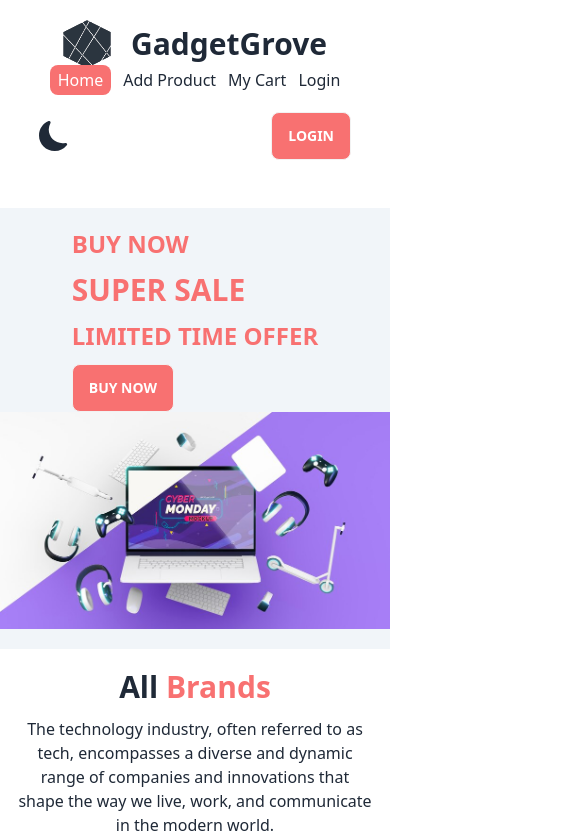
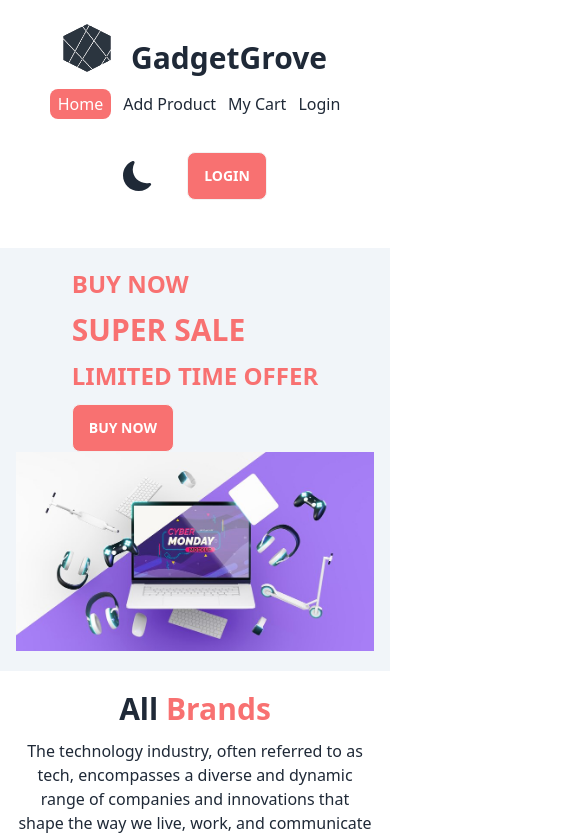
Before and after one commit to assadujjaman112/brandshop-client-side-assignment-10, a React (Vite) app: page / in a window 390 px wide. Shown: the top 839 px of the page, 585 px wide, since content can reach past the window. Built offline with nearby package versions, Linux system fonts and the light colour scheme; no server answers.

Commit message:
completed the project

```diff
--- a/src/components/Product.jsx
+++ b/src/components/Product.jsx
@@ -8,7 +8,7 @@ const Product = ({ product }) => {
         <img className="w-full h-64 rounded-t-lg" src={image} alt="" />
       </div>
       <div className="ml-5 my-5">
-        <h1 className="text-xl font-bold">Name : {name}</h1>
+        <h1 className="text-xl md:text-sm lg:text-xl font-bold">Name : {name}</h1>
         <p className="font-bold">Brand Name : {brand}</p>
         <p className="font-bold">Type : {type}</p>
         <p className="font-bold">Price : {price}</p>
--- a/src/components/header/Navbar.jsx
+++ b/src/components/header/Navbar.jsx
@@ -31,15 +31,15 @@ const Navbar = () => {
     setMode(currentMode);
   }, []);
   return (
-    <div className="w-4/5 mx-auto lg:flex items-center justify-between my-2 dark:text-white py-5 mt-0">
-      <div className="flex items-center justify-center gap-5">
+    <div className="w-4/5 mx-auto flex  flex-col lg:flex-row items-center justify-between my-2 dark:text-white py-5 mt-0">
+      <div className="flex items-center justify-center gap-5 space-y-5 md:space-y-0">
         <div className="">
           <img className="w-12 h-12  dark:text-white" src={logo} alt="" />
         </div>
         <h1 className="text-3xl font-bold">GadgetGrove</h1>
       </div>
       <div>
-        <ul className="flex gap-3 justify-center">
+        <ul className="flex gap-3 justify-center my-4 lg:my-0">
           <li>
             <NavLink
               to="/"
@@ -100,13 +100,13 @@ const Navbar = () => {
       </div>
       <div>
         {user && (
-          <div className="flex gap-5 items-center">
+          <div className="flex gap-5 justify-center items-center">
             <img className="w-14 rounded-full" src={user.photoURL} alt="" />
             <h1>{user.displayName}</h1>
           </div>
         )}
       </div>
-      <div className=" flex justify-between my-5 lg:my-0 ">
+      <div className=" flex justify-center my-5 lg:my-0">
         <button onClick={handleMode} className="w-16">
           {mode === "light" ? (
             <BsFillMoonFill className="text-3xl"></BsFillMoonFill>
--- a/src/pages/AddProduct.jsx
+++ b/src/pages/AddProduct.jsx
@@ -34,7 +34,7 @@ const AddProduct = () => {
   };
   return (
     <div>
-      <div className="w-4/5 mx-auto bg-[#F4F3F0] p-10 mt-5 md:mt-10 lg:mt-16 rounded-md">
+      <div className="w-4/5 mx-auto bg-[#F4F3F0] p-10 my-5 md:my-10 lg:my-16 rounded-md">
         <h1 className="text-center text-3xl font-bold mb-5">Add New Product</h1>
         <form onSubmit={handleAddProduct}>
           {/* Image and Name */}
--- a/src/pages/Home.jsx
+++ b/src/pages/Home.jsx
@@ -11,7 +11,7 @@ const Home = () => {
     <div>
       <div>
         <div className="py-5 md:py-10 lg:py-16 bg-slate-100 mb-5 md:mb-10 lg:mb-16 dark:bg-slate-50">
-          <div className="flex flex-col md:flex-row w-full md:w-4/5 mx-auto justify-between items-center">
+          <div className="flex flex-col md:flex-row w-11/12 md:w-4/5 mx-auto justify-between items-center">
             <div className="space-y-3">
               <h2 className="text-2xl md:text-3xl lg:text-4xl text-red-400 font-bold">
                 BUY NOW
@@ -54,12 +54,12 @@ const Home = () => {
             suggestions about this website and/or any other issues that you wish
             to raise.
           </p>
-          <div className="flex justify-evenly items-center w-11/12 md:w-4/5 mx-auto bg-red-50 py-20 px-16 rounded-lg">
+          <div className="flex flex-col md:flex-row justify-evenly items-center w-11/12 md:w-4/5 mx-auto bg-red-50 py-20 px-16 rounded-lg">
             <p className="font-bold flex items-center gap-3">
               <AiOutlineMail className="text-2xl"></AiOutlineMail>{" "}
               gadgetgrove@gmail.com
             </p>
-            <p className="font-bold flex items-center gap-3">
+            <p className="font-bold flex items-center gap-3 my-3 md:my-0">
               <AiFillPhone className="text-2xl"></AiFillPhone> 01209783421
             </p>
             <p className="font-bold flex items-center gap-3">
@@ -72,7 +72,7 @@ const Home = () => {
           <h1 className="text-center text-3xl md:text-4xl lg:text-5xl font-bold mb-3 md:mb-5 lg:mb-8 dark:text-white">
             Supp<span className="text-red-400">ort</span>
           </h1>
-          <div className="flex py-20 px-16 rounded-lg bg-red-50">
+          <div className="flex flex-col md:flex-row space-y-3 md:space-y-0 py-20 px-16 rounded-lg bg-red-50">
             <div>
               <div className="flex justify-center">
                 <BiSupport className=" text-6xl mb-3"></BiSupport>
--- a/src/pages/MyCart.jsx
+++ b/src/pages/MyCart.jsx
@@ -10,7 +10,7 @@ const MyCart = () => {
   const[myProducts, setMyProducts] = useState(filteredAllProduct)
   return (
     <div className="bg-red-50 py-5 md:py-10 lg:py-16">
-      <div className="w-11/12 md:w-4/5 mx-auto">
+      <div className="w-11/12 lg:w-4/5 mx-auto">
         <h1 className="text-center font-bold text-3xl md:text-4xl lg:text-5xl">
           My <span className="text-red-400">Products</span>{" "}
         </h1>
```
